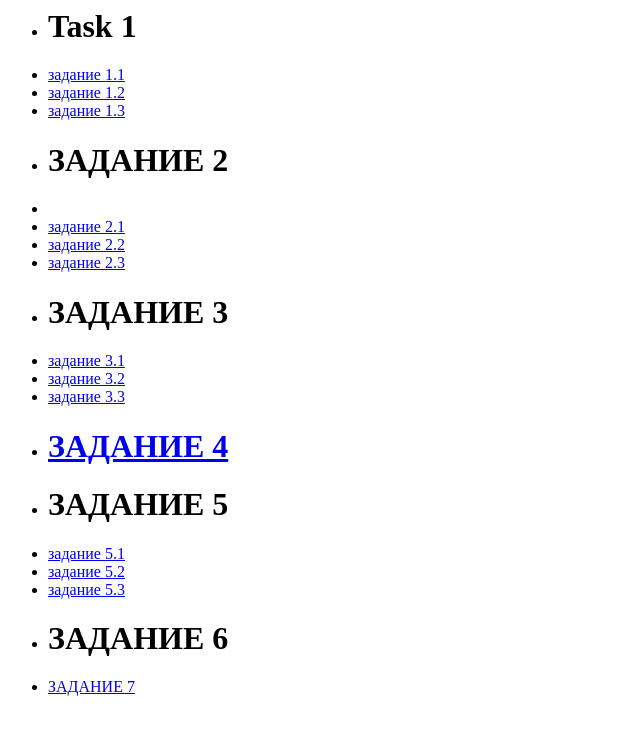
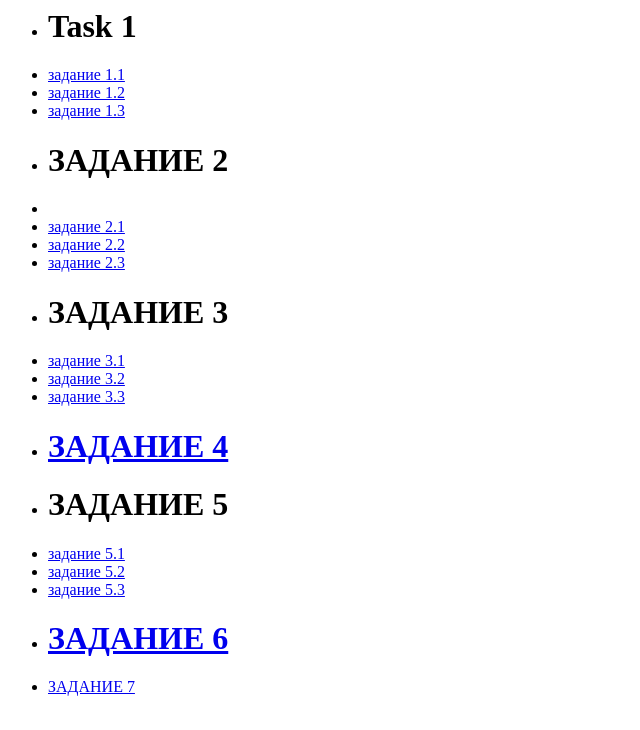
Before and after one commit to AngryBro/Web, a plain HTML site: page index.html in a window 1280 px wide. Shown: the whole page, without its empty margins (0-640 px from the left). Drawn offline with Linux system fonts and the light colour scheme.

Commit message:
Update index.html

```diff
--- a/index.html
+++ b/index.html
@@ -21,7 +21,7 @@
               <li> <a href="Задание 5/5-1/index.html">задание 5.1</a></li>
               <li> <a href="Задание 5/5-2/index.html">задание 5.2</a></li>
               <li> <a href="Задание 5/5-3/index.html">задание 5.3</a></li>
-           <li><a href="задание 6/index.html"></a><h1>ЗАДАНИЕ 6</h1></li>
+           <li><a href="задание 6/index.html"><h1>ЗАДАНИЕ 6</h1></a></li>
               <li> <a href="задание 7/index.html">ЗАДАНИЕ 7</li>
        </ul>
     </body>
```
